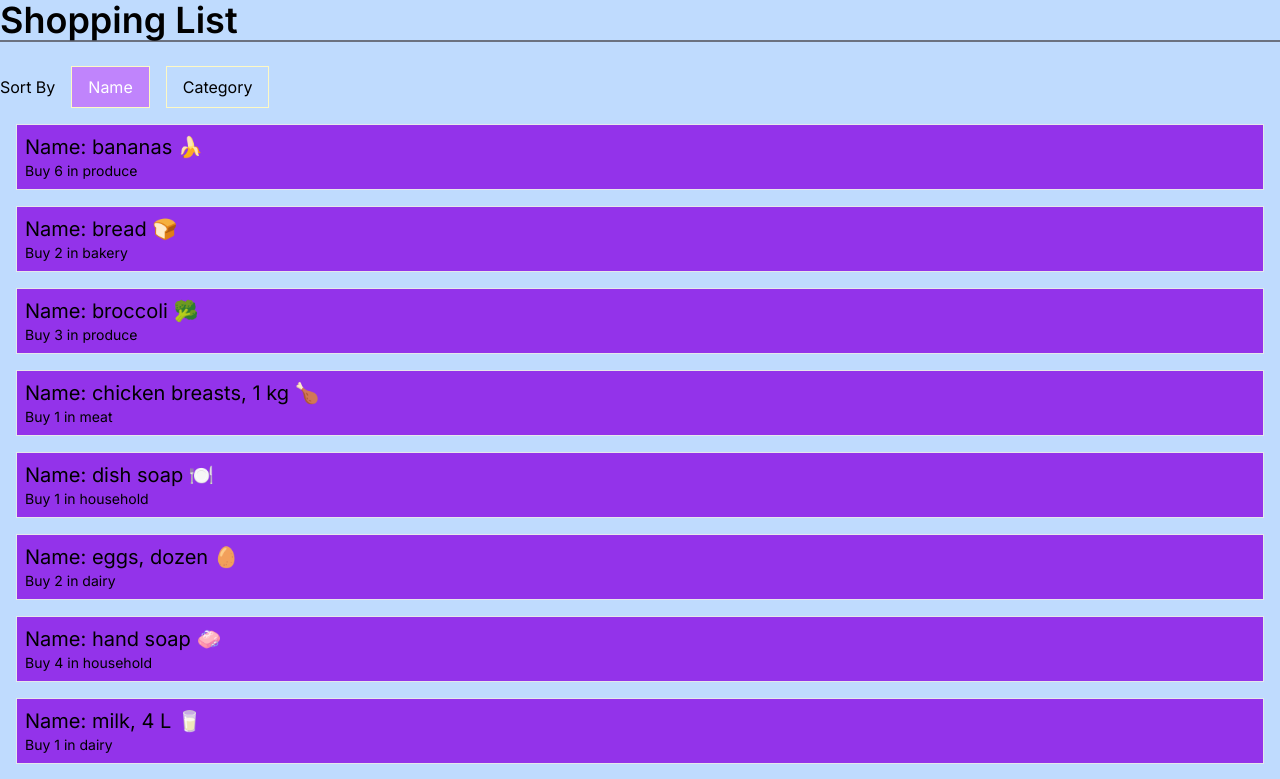
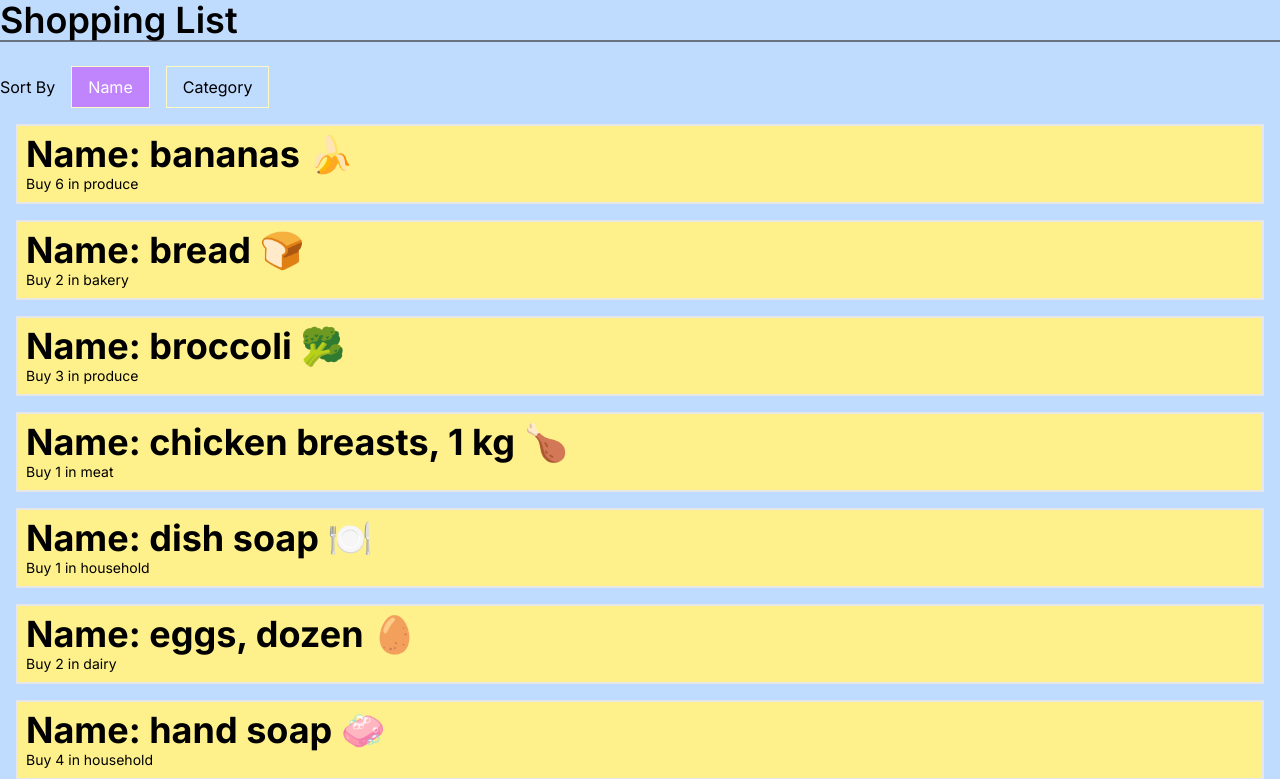
Before and after one commit to Arshpreetkaur30/cprg306-assignments, a Next.js app: page /week-5 in a window 1280 px wide. Shown: the top 779 px of the page. Built offline with nearby package versions, Linux system fonts and the light colour scheme.

Commit message:
Update item.js

```diff
--- a/app/week-5/item.js
+++ b/app/week-5/item.js
@@ -4,8 +4,8 @@ import React from 'react';
 
 const Item = ({name, quantity, category}) => {
   return (
-    <ul className='border p-2 m-4 bg-purple-600 text-black'>
-        <li className='text-xl '  >Name: {name}</li>
+    <ul className='border border-2 p-2 m-4 bg-yellow-200 text-black'>
+        <li className='text-4xl font-bold'  >Name: {name}</li>
         <li className='text-sm ' >Buy {quantity} in {category}</li>
 {/* {console.log("Hello World")} */}
     </ul>
```
